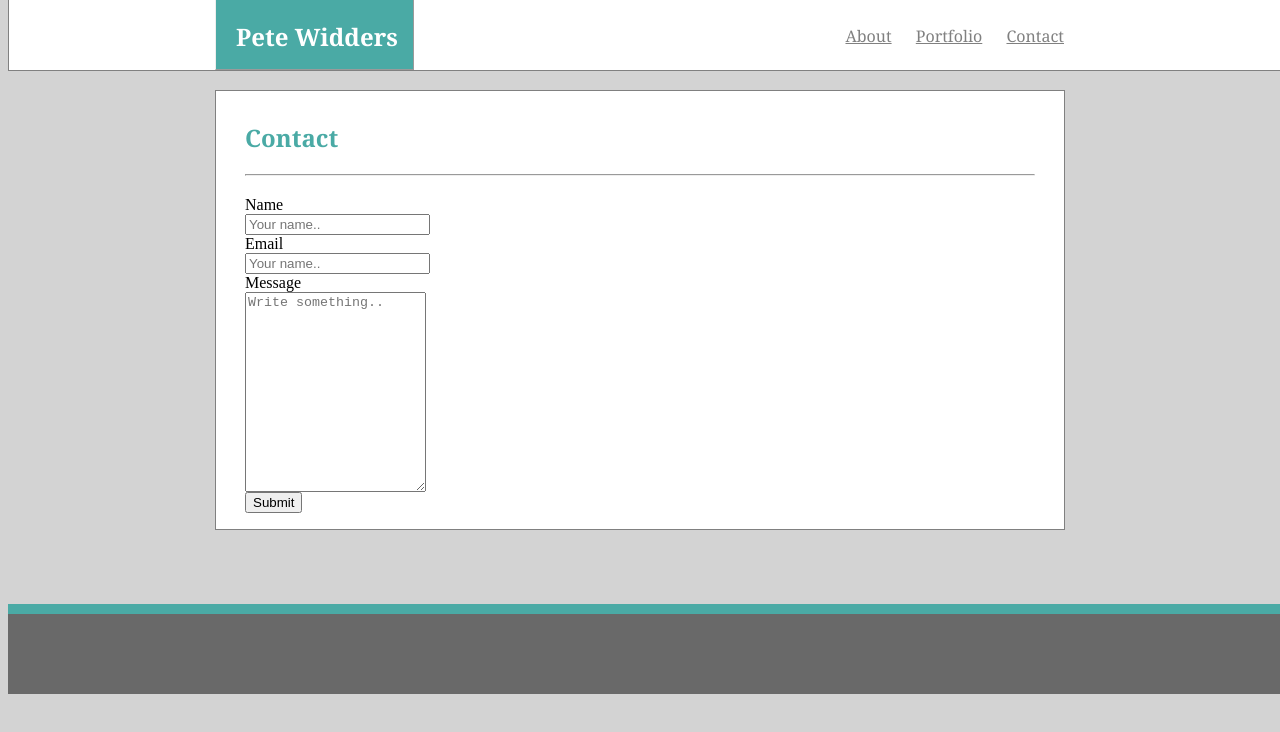
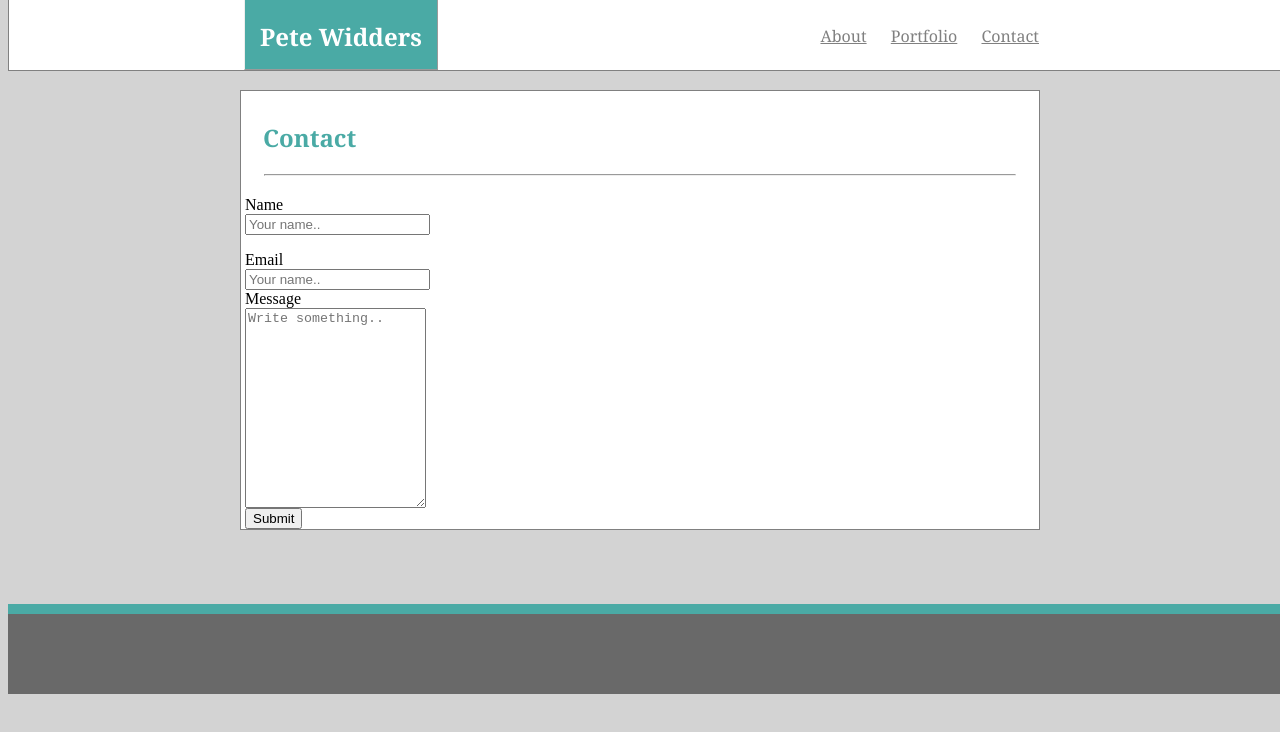
Before and after one commit to pwidders/personal-portfolio, a plain HTML site: page contact.html in a window 1280 px wide. Drawn offline with Linux system fonts and the light colour scheme.

Commit message:
Tweaks to the sizing on the width of the content blocks on the portfolio and contact pages. Also shrank the width of the horizontal bar seperating the heading and content.

```diff
--- a/assets/css/style.css
+++ b/assets/css/style.css
@@ -8,7 +8,7 @@ body {
 }
 
 .wrapper-slim {
-    width: 850px;
+    width: 800px;
     margin: 0 auto;
 }
 
@@ -55,8 +55,7 @@ header::after {
     border-right-width: 1px;
     border-bottom-style: outset;
     border-bottom-width: 1px;
-    padding-left: 5px;
-    margin-left: -9;
+    margin-left: -5px;
 }
 
 nav {
@@ -97,10 +96,12 @@ main {
     color: #4aaaa5;
     font-family: Georgia, 'Times New Roman', Times, serif;
     padding-top: 10px;
+    margin-left: 18px;
 }
 
 #horizontal-bar {
     margin-bottom: 20px;
+    width: 750px;
 }
 
 #headshot {
@@ -134,7 +135,6 @@ img {
  }
 
 #gallery {
-    padding-top: -30px;
     border-spacing: 0px 40px;
 }
 
--- a/contact.html
+++ b/contact.html
@@ -12,6 +12,7 @@
 <body>
     <header>
         <div class= "wrapper-slim">
+
             <div class="name-box">
                 <h2>Pete Widders</h2>
             </div>
@@ -27,20 +28,21 @@
     </header>
 
 <div class= "wrapper-slim">
+
     <main>
         <div class="inside-wrapper-slim">
             <h2 id="main-content-heading">Contact</h2>
             <hr id="horizontal-bar">
+
             <div class="contact-form-container">
                 <form action="action_page.php">
+
                     <div class="row">
-                    <div class="form-input-row-label">
                         <label for="fname">Name</label>
                     </div>
-                    <div class="form-input-row">
                     <input type="text" id="fname" name="firstname" placeholder="Your name..">
                     </div>
-                </div>
+
                     <div class="row">
                     <div class="form-input-row-label">
                         <label for="fname">Email</label>
@@ -48,6 +50,7 @@
                     <div class="form-input-row">
                         <input type="email" id="fname" name="firstname" placeholder="Your name..">
                     </div>
+
                     <div class="row">
                     <div class="form-input-row-label">
                       <label for="subject">Message</label>
@@ -56,6 +59,7 @@
                       <textarea id="Message" name="subject" placeholder="Write something.." style="height:200px"></textarea>
                     </div>
                     </div>
+
                     <div class="row">
                         <input type="submit" value="Submit">
                 </div>
```
Lines whose indentation alone changed are shown as unchanged.
